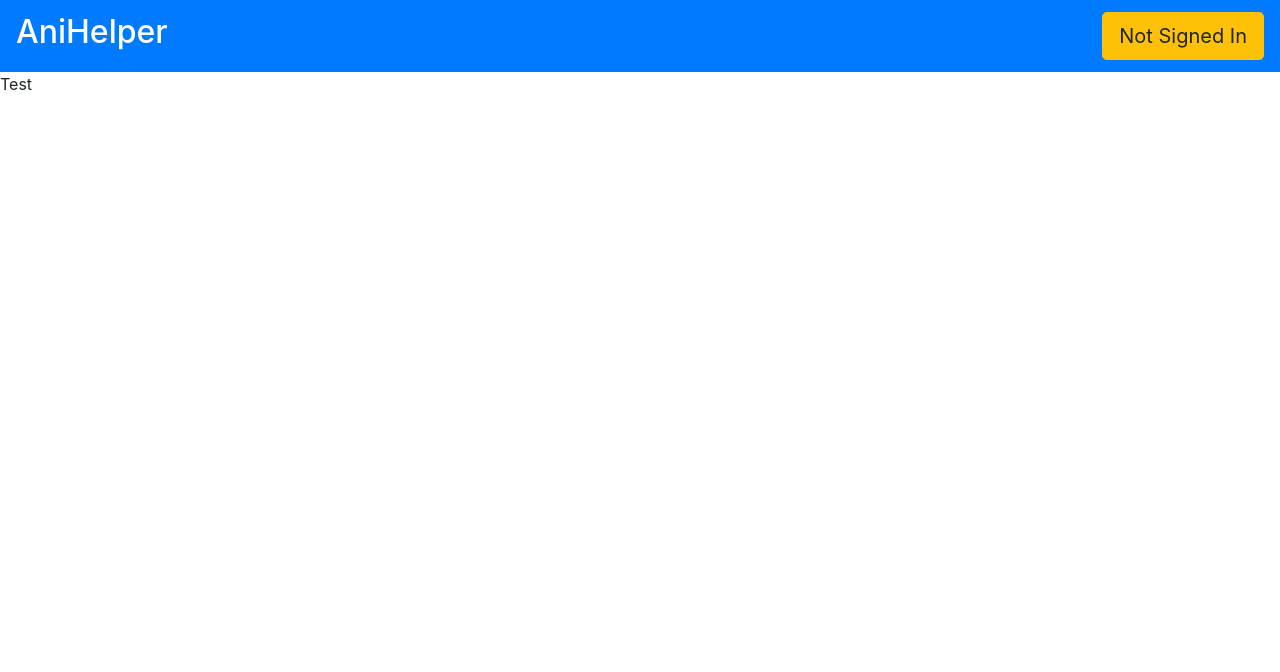
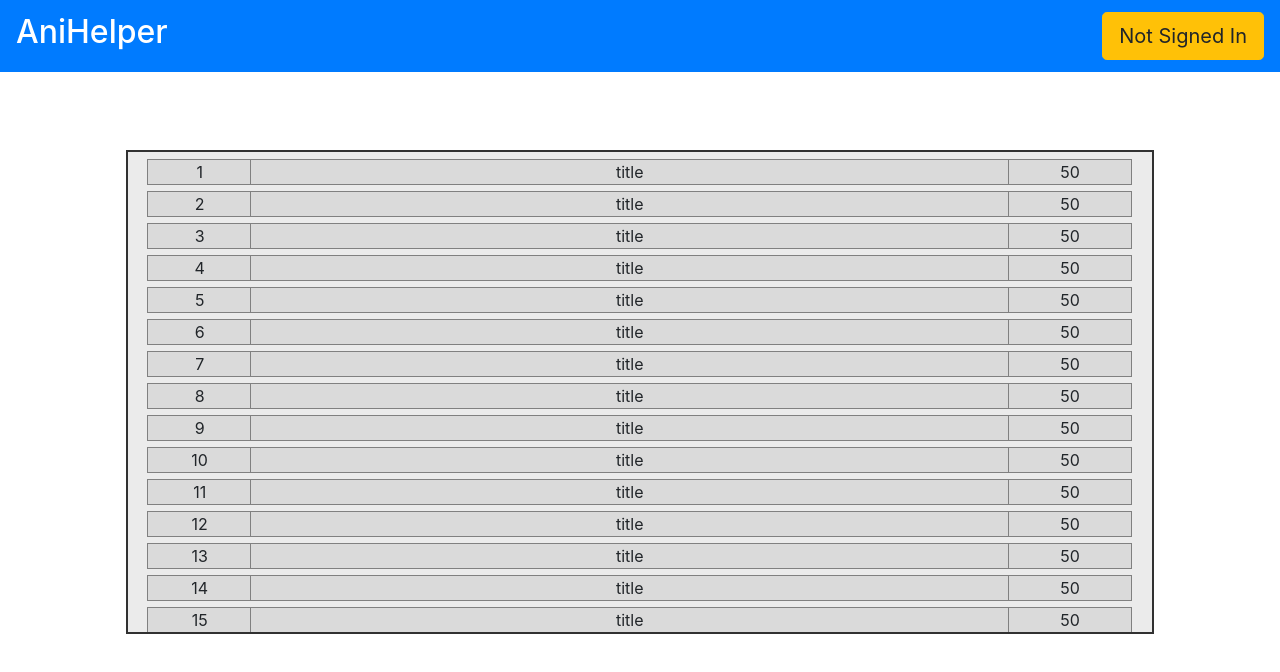
Before and after one commit to steed-huang/anihelper, a React (Create React App) app: page /rate in a window 1280 px wide. Shown: the top 672 px of the page. Built offline with nearby package versions, Linux system fonts and the light colour scheme.

Commit message:
added showlist body and temporary filler anime

```diff
--- a/src/Components/Rate/Rate.js
+++ b/src/Components/Rate/Rate.js
@@ -2,10 +2,123 @@ import React, { useState, useEffect } from "react";
 import "./Rate.css";
 import { connect } from "react-redux";
 import Spinner from "react-bootstrap/Spinner";
+import ShowList from "../ShowList";
 import ValidUserModal from "../ValidUserModal";
 import { updateAnimeList } from "../../Redux/Actions";
 
 function Rate(props) {
+  // for rating items
+  const [anime_shows, setShows] = useState([
+    {
+      id: 1,
+      name: "title",
+      img: "img",
+      rating: 50,
+    },
+    {
+      id: 1,
+      name: "title",
+      img: "img",
+      rating: 50,
+    },
+    {
+      id: 1,
+      name: "title",
+      img: "img",
+      rating: 50,
+    },
+    {
+      id: 1,
+      name: "title",
+      img: "img",
+      rating: 50,
+    },
+    {
+      id: 1,
+      name: "title",
+      img: "img",
+      rating: 50,
+    },
+    {
+      id: 1,
+      name: "title",
+      img: "img",
+      rating: 50,
+    },
+    {
+      id: 1,
+      name: "title",
+      img: "img",
+      rating: 50,
+    },
+    {
+      id: 1,
+      name: "title",
+      img: "img",
+      rating: 50,
+    },
+    {
+      id: 1,
+      name: "title",
+      img: "img",
+      rating: 50,
+    },
+    {
+      id: 1,
+      name: "title",
+      img: "img",
+      rating: 50,
+    },
+    {
+      id: 1,
+      name: "title",
+      img: "img",
+      rating: 50,
+    },
+    {
+      id: 1,
+      name: "title",
+      img: "img",
+      rating: 50,
+    },
+    {
+      id: 1,
+      name: "title",
+      img: "img",
+      rating: 50,
+    },
+    {
+      id: 1,
+      name: "title",
+      img: "img",
+      rating: 50,
+    },
+    {
+      id: 1,
+      name: "title",
+      img: "img",
+      rating: 50,
+    },
+    {
+      id: 1,
+      name: "title",
+      img: "img",
+      rating: 50,
+    },
+    {
+      id: 1,
+      name: "title",
+      img: "img",
+      rating: 50,
+    },
+    {
+      id: 1,
+      name: "title",
+      img: "img",
+      rating: 50,
+    },
+  ]);
+
   // for valid user modal
   const [show, setShow] = useState(false);
   const handleClose = () => setShow(false);
@@ -18,9 +131,12 @@ function Rate(props) {
 
   return (
     <>
+      {/* List Body */}
+      <ShowList showList={anime_shows} />
+
       {/*Requiring Valid User Modal*/}
       <ValidUserModal show={show} handleClose={handleClose} />
-      <div>Test</div>
+
       {/*Loading Overlay*/}
       {props.listLoading ? (
         <div id="modal_background">
@@ -38,6 +154,7 @@ function Rate(props) {
 // mapping redux state to props
 const mapStateToProps = (state) => {
   return {
+    userdata: state.userdata,
     listLoading: state.userdata.loading,
     listError: state.userdata.error,
   };
--- /dev/null
+++ b/src/Components/ShowList/ShowList.css
@@ -0,0 +1,66 @@
+.item {
+  text-align: center;
+  font-size: 2vh;
+
+  width: 100%;
+  margin-left: auto;
+  margin-right: auto;
+  left: 0;
+  right: 0;
+
+  display: flex;
+  flex-direction: row;
+
+  min-height: 2.5vh;
+  margin-top: 1vh;
+  margin-bottom: 1vh;
+}
+
+.item_name {
+  text-align: center;
+  width: 74%;
+  word-wrap: break-word;
+
+  outline: 0.1vh solid grey;
+  background-color: rgb(218, 218, 218);
+}
+
+.item_rating {
+  text-align: center;
+  width: 12%;
+  margin-right: 2%;
+
+  outline: 0.1vh solid grey;
+  background-color: rgb(218, 218, 218);
+}
+
+.item_number {
+  text-align: center;
+  width: 10%;
+  margin-left: 2%;
+
+  outline: 0.1vh solid grey;
+  background-color: rgb(218, 218, 218);
+}
+
+.centered-flex {
+  margin: auto;
+  display: flex;
+  flex-direction: column;
+  align-items: center;
+  justify-content: center;
+}
+
+#list_body {
+  background: rgb(235, 235, 235);
+  margin-top: 10vh;
+  width: 80%;
+  height: 60vh;
+  outline: 0.3vh solid rgb(49, 49, 49);
+}
+
+#list {
+  height: 100%;
+  width: 100%;
+  overflow-y: auto;
+}
--- /dev/null
+++ b/src/Components/ShowList/ShowList.js
@@ -0,0 +1,18 @@
+import React from "react";
+import "./ShowList.css";
+
+export default function ShowList({ showList }) {
+  return (
+    <div id="list_body" className="centered-flex">
+      <div id="list">
+        {showList.map((show, index) => (
+          <div key={show.id} className="item">
+            <div className="item_number"> {index + 1} </div>
+            <div className="item_name"> {show.name} </div>
+            <div className="item_rating"> {show.rating} </div>
+          </div>
+        ))}
+      </div>
+    </div>
+  );
+}
--- /dev/null
+++ b/src/Components/ShowList/index.js
@@ -0,0 +1,2 @@
+import ShowList from "./ShowList.js";
+export default ShowList;
```
